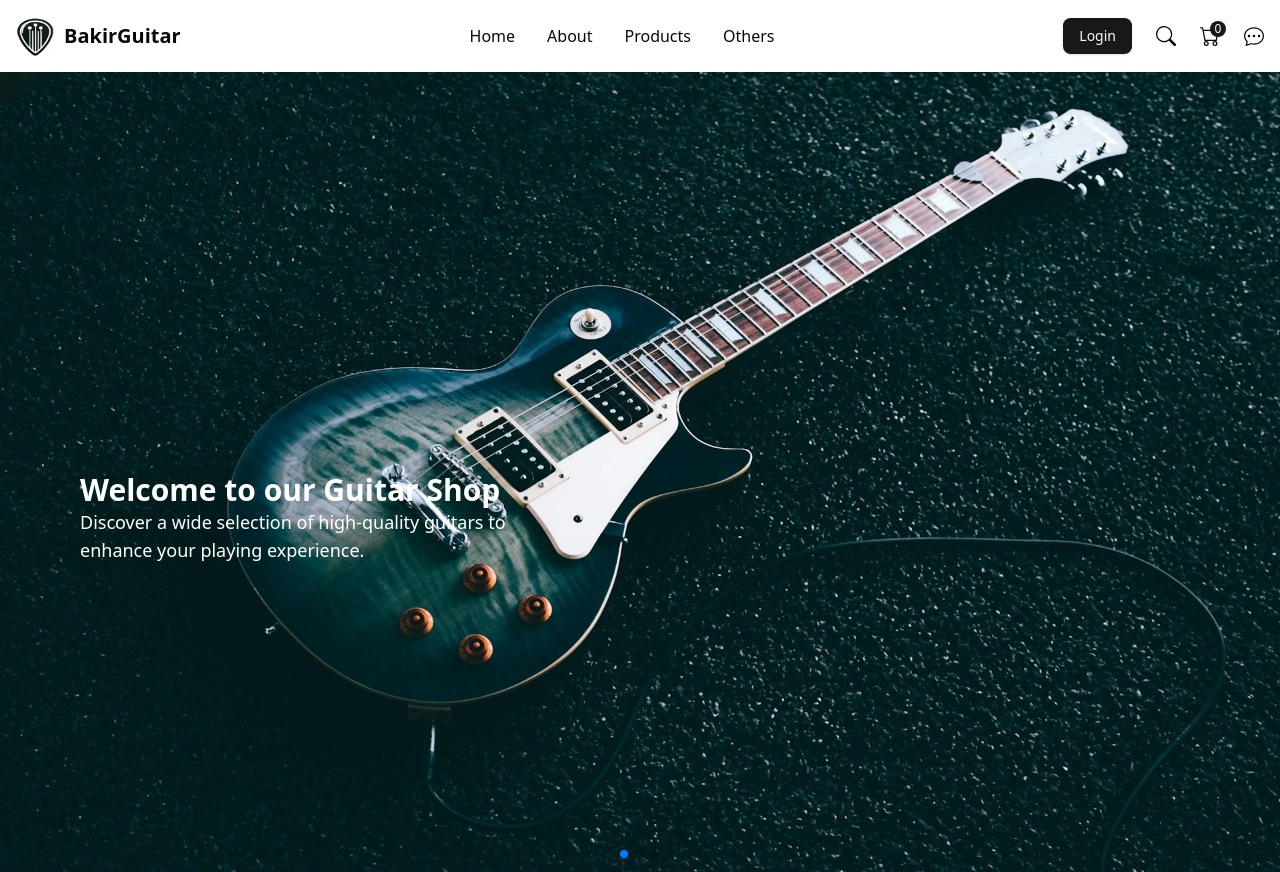
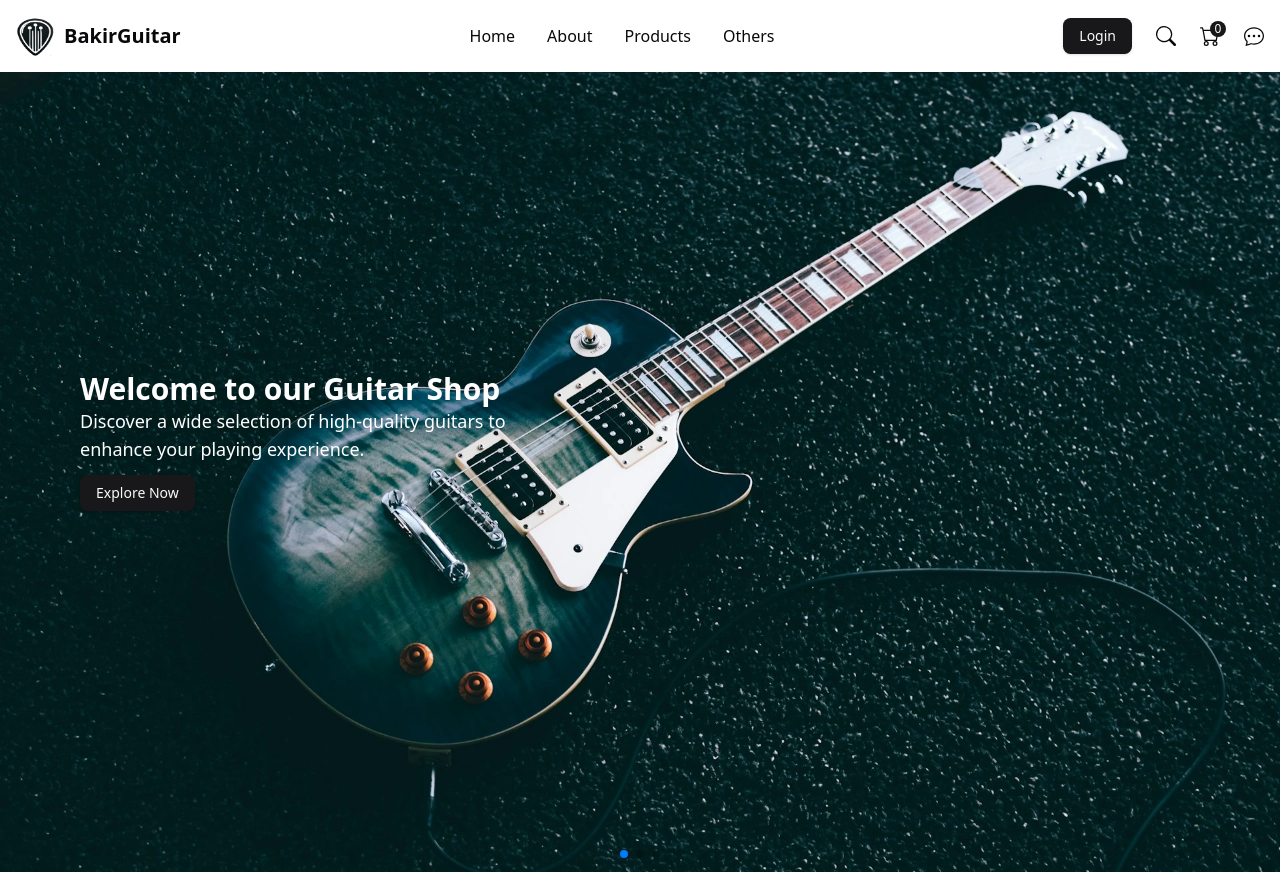
Before and after one commit to naufalDev10/Bakir_Guitar_Frontend, a React (Vite) app: page / in a window 1280 px wide. Built offline with nearby package versions, Linux system fonts and the light colour scheme.

Commit message:
updated hero image content

```diff
--- a/src/components/Layouts/Navbar.tsx
+++ b/src/components/Layouts/Navbar.tsx
@@ -50,7 +50,7 @@ export default function Navbar() {
               <MenubarTrigger className="border-none shadow-none cursor-pointer focus:ring-0 focus:outline-none">
                 Products
               </MenubarTrigger>
-              <MenubarContent>
+              <MenubarContent className="bg-white">
                 <MenubarItem className="font-medium text-md">
                   Acoustic
                 </MenubarItem>
@@ -69,7 +69,7 @@ export default function Navbar() {
               <MenubarTrigger className="border-none shadow-none cursor-pointer focus:ring-0 focus:outline-none">
                 Others
               </MenubarTrigger>
-              <MenubarContent>
+              <MenubarContent className="bg-white">
                 <MenubarItem className="font-medium text-md">
                   Profile{" "}
                   <MenubarShortcut>
@@ -80,7 +80,7 @@ export default function Navbar() {
                   <MenubarSubTrigger className="font-medium text-base">
                     Theme
                   </MenubarSubTrigger>
-                  <MenubarSubContent>
+                  <MenubarSubContent className="bg-white">
                     <MenubarItem className="font-medium">
                       Light
                       <MenubarShortcut>
--- a/src/pages/home.tsx
+++ b/src/pages/home.tsx
@@ -2,6 +2,8 @@ import Navbar from "@/components/Layouts/Navbar";
 import { Swiper, SwiperSlide } from "swiper/react";
 import { Pagination, Autoplay, EffectFade } from "swiper/modules";
 import "swiper/swiper-bundle.css";
+import { Button } from "@/components/ui/button";
+import { Link } from "react-router-dom";
 
 const heroImage = [
   {
@@ -34,20 +36,28 @@ export default function Home() {
         autoplay={{ delay: 7000 }}
         pagination={{ clickable: true }}
         effect="fade"
+        fadeEffect={{ crossFade: true }}
         className="relative mt-[3.6rem] md:mt-[4.5rem] md:w-full md:h-screen"
       >
         {heroImage.map((slide, index) => (
           <SwiperSlide key={index}>
+            <div className="relative">
               <img
                 src={slide.image}
                 alt=""
                 className="w-full h-[350px] md:w-full md:h-full"
               />
-            <div className="w-full text-center absolute top-[40%] left-0 md:text-start md:max-w-md md:top-[50%] md:left-20">
-              <h1 className="text-white font-bold text-xl md:text-3xl">
+              <div className="text-black w-full px-6 py-6 md:absolute md:top-[35%] md:left-20 md:max-w-md md:text-white md:py-0 md:px-0">
+                <h1 className="font-semibold text-2xl md:text-3xl  md:drop-shadow-xl">
                   {slide.title}
                 </h1>
-              <p className="text-white md:text-lg">{slide.description}</p>
+                <p className="text-lg md:text-lg md:drop-shadow-lg">
+                  {slide.description}
+                </p>
+                <Button asChild className="mt-3">
+                  <Link to="/products">Explore Now</Link>
+                </Button>
+              </div>
             </div>
           </SwiperSlide>
         ))}
```
Lines whose indentation alone changed are shown as unchanged.
